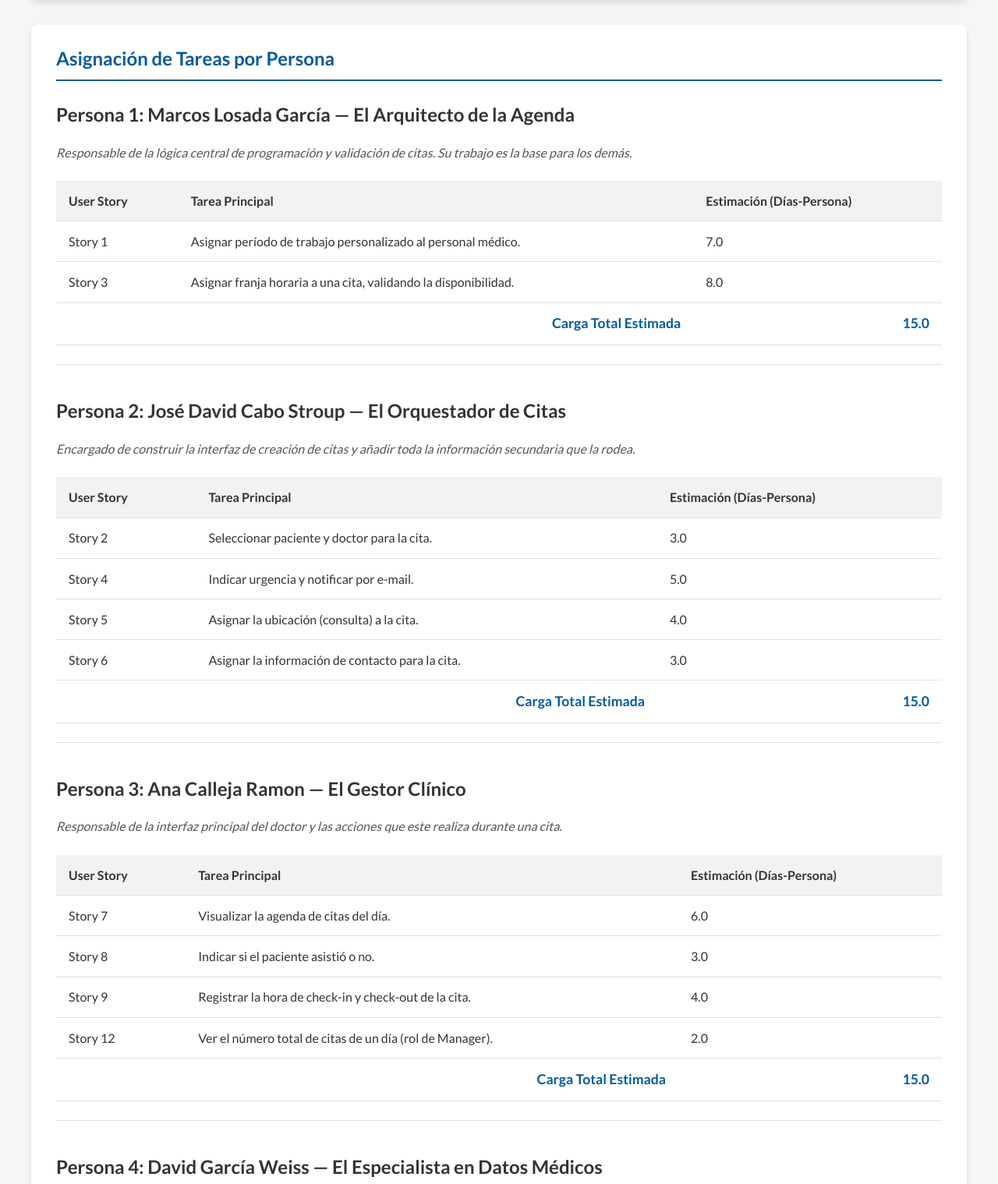
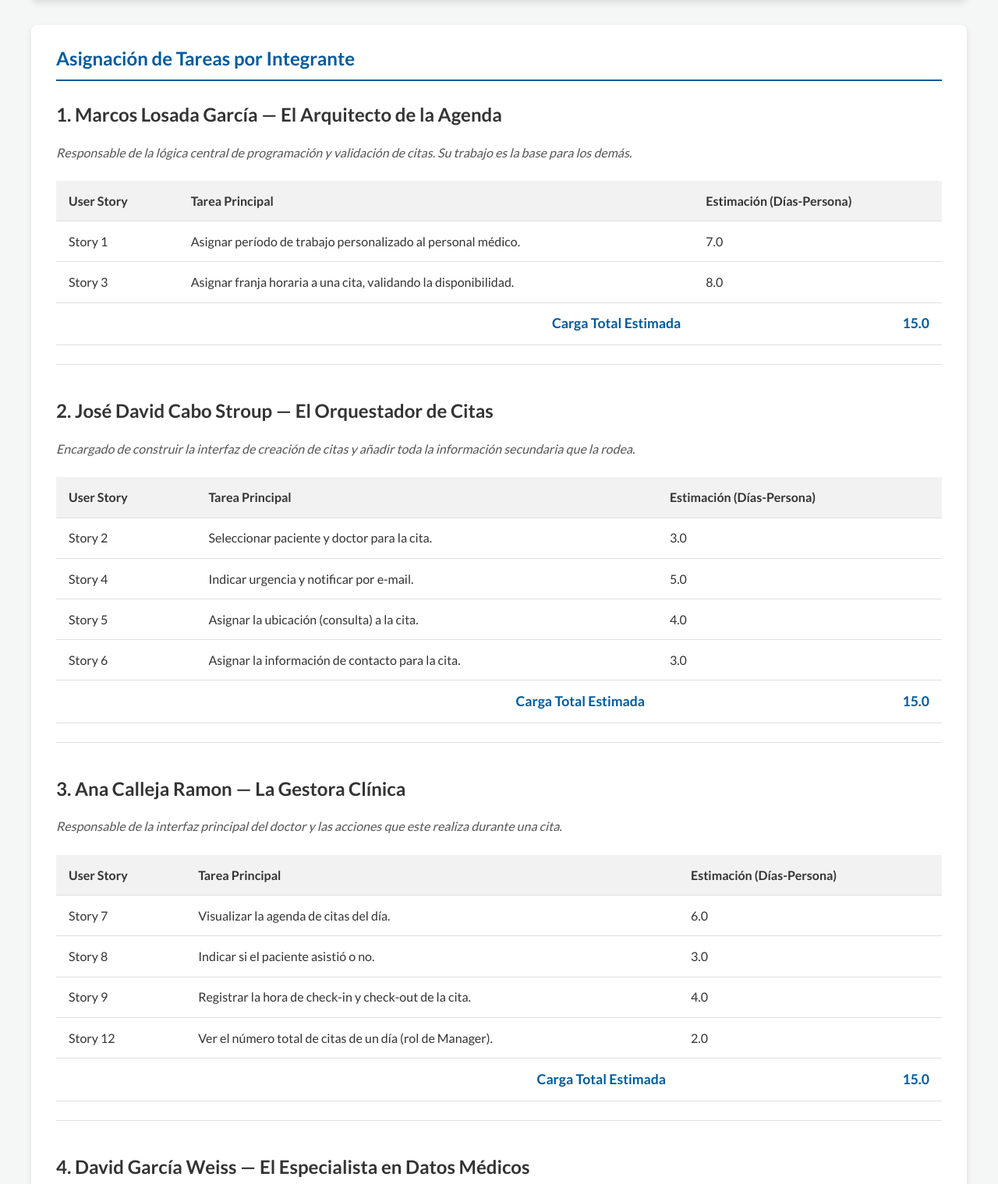
Before and after one commit to losadgm/IPS2024-PL71-ING-DOCS, a plain HTML site: page index.html in a window 1280 px wide. Shown: the part 914-2433 px from the top of the page at 78% size. Drawn offline with Linux system fonts and the light colour scheme.

Commit message:
docs(index.html): fix some bad writing

```diff
--- a/index.html
+++ b/index.html
@@ -17,15 +17,15 @@
             <h2>Resumen General del Plan</h2>
             <p>Este documento detalla la distribución de las <strong>13 historias de usuario</strong> del proyecto. El objetivo es asignar paquetes de trabajo coherentes a cada miembro del equipo para minimizar dependencias y maximizar la productividad. Se busca vuestro feedback sobre la carga de trabajo, la claridad de las tareas y cualquier posible solapamiento que identifiquéis.</p>
             <div class="metrics">
-                <div>Capacidad Total del Equipo: <strong>4 Personas - 60.0 Días</strong></div>
+                <div>Capacidad Total del Equipo: <strong>4 Integrantes - 60.0 Días</strong></div>
                 <div>Esfuerzo Medio Estimado: <strong>15.0 Días/Persona</strong></div>
             </div>
             <div style="margin-top:1rem; font-size:1.1rem;">
                 <strong>Integrantes del equipo:</strong><br>
-                Persona 1: <b>Marcos Losada García</b><br>
-                Persona 2: <b>José David Cabo Stroup</b><br>
-                Persona 3: <b>Ana Calleja Ramon</b><br>
-                Persona 4: <b>David García Weiss</b>
+                Integrante 1: <b>Marcos Losada García</b><br>
+                Integrante 2: <b>José David Cabo Stroup</b><br>
+                Integrante 3: <b>Ana Calleja Ramon</b><br>
+                Integrante 4: <b>David García Weiss</b>
             </div>
         </section>
 
@@ -36,10 +36,10 @@
         </section>
 
         <section class="assignment">
-            <h2>Asignación de Tareas por Persona</h2>
+            <h2>Asignación de Tareas por Integrante</h2>
 
             <div class="person-card">
-                <h3>Persona 1: Marcos Losada García — El Arquitecto de la Agenda</h3>
+                <h3>1. Marcos Losada García — El Arquitecto de la Agenda</h3>
                 <p class="role-desc">Responsable de la lógica central de programación y validación de citas. Su trabajo es la base para los demás.</p>
                 <table>
                     <thead>
@@ -71,7 +71,7 @@
             </div>
 
             <div class="person-card">
-                <h3>Persona 2: José David Cabo Stroup — El Orquestador de Citas</h3>
+                <h3>2. José David Cabo Stroup — El Orquestador de Citas</h3>
                 <p class="role-desc">Encargado de construir la interfaz de creación de citas y añadir toda la información secundaria que la rodea.</p>
                 <table>
                     <thead>
@@ -113,7 +113,7 @@
             </div>
 
             <div class="person-card">
-                <h3>Persona 3: Ana Calleja Ramon — El Gestor Clínico</h3>
+                <h3>3. Ana Calleja Ramon — La Gestora Clínica</h3>
                 <p class="role-desc">Responsable de la interfaz principal del doctor y las acciones que este realiza durante una cita.</p>
                 <table>
                     <thead>
@@ -155,7 +155,7 @@
             </div>
 
             <div class="person-card">
-                <h3>Persona 4: David García Weiss — El Especialista en Datos Médicos</h3>
+                <h3>4. David García Weiss — El Especialista en Datos Médicos</h3>
                 <p class="role-desc">Encargado de manejar la parte más compleja del sistema: el historial médico del paciente y sus datos asociados.</p>
                 <table>
                     <thead>
```
